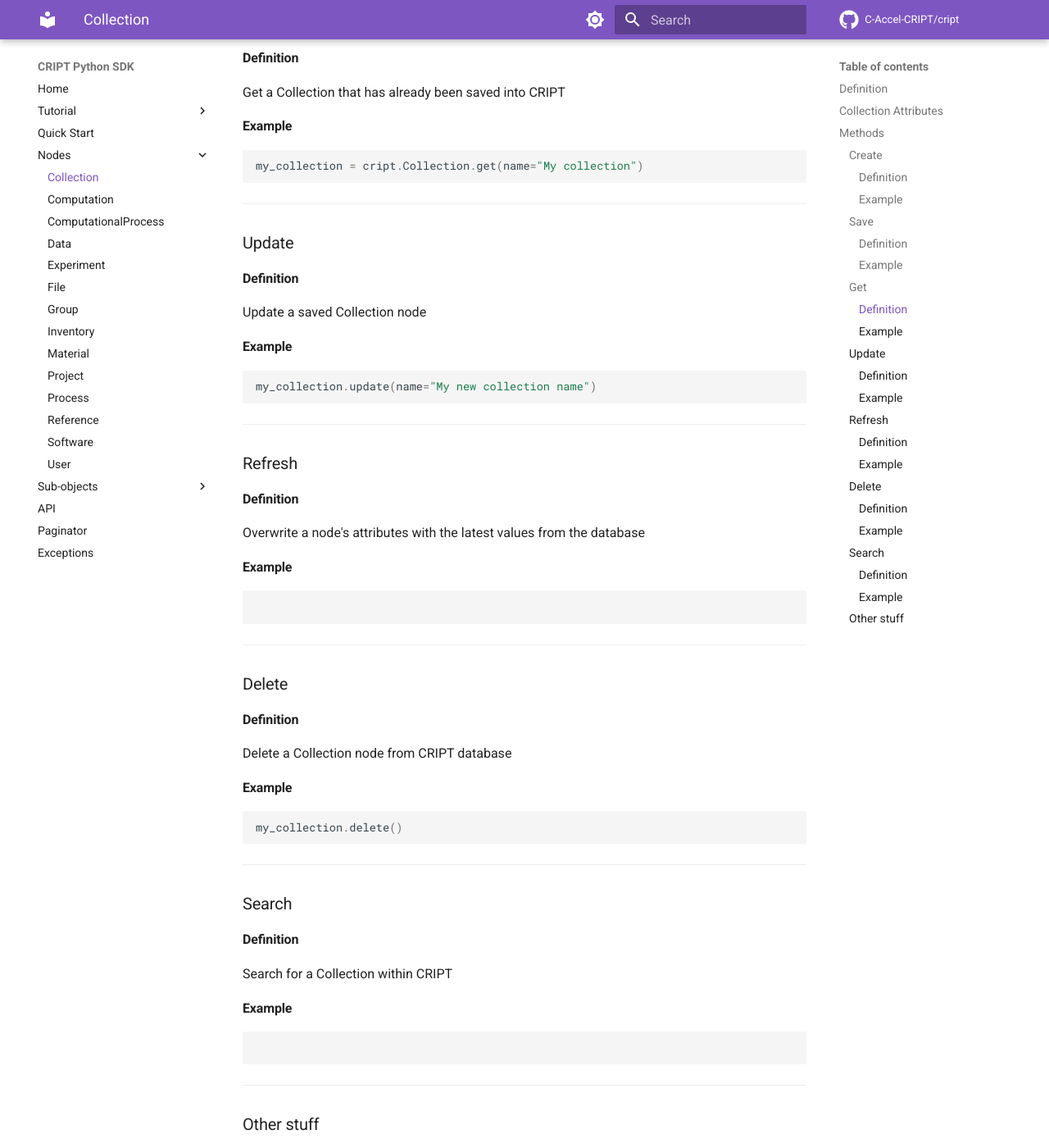
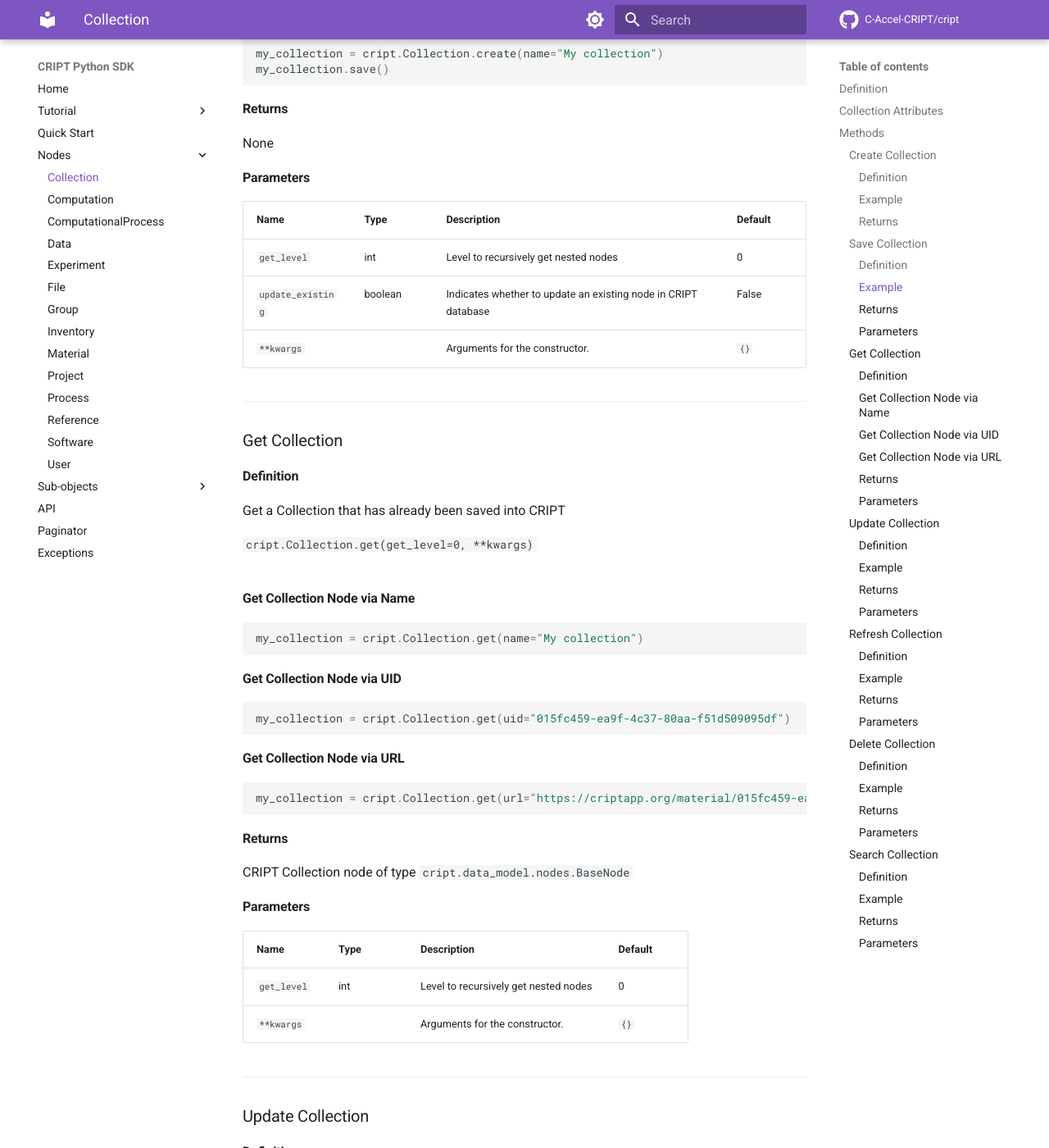
Before and after one commit to C-Accel-CRIPT/sdk-archive, an MkDocs documentation site: the page built from docs/nodes/collection.md, in a window 1280 px wide and 1400 px high, scrolled down 1431 px. Shown: the whole window at 82% size. Built offline with MkDocs 1.6.1 and Material for MkDocs 9.7.7, drawn with Linux system fonts in a browser that asks for light colours; comment, search, counter and statistics services are not loaded; some of the changed text lies outside the part shown; grey boxes are pictures that could not be loaded.

Commit message:
finished first rough draft of Collection node docs
Search method still needs refining and the code examples have not been tested

````diff
--- a/docs/nodes/collection.md
+++ b/docs/nodes/collection.md
@@ -32,11 +32,12 @@
 ---
 ## Methods
 
-### Create
-`.create(get_level=0, update_existing=False, **kwargs)`
+### Create Collection
 
 #### Definition
-This method can be used when creating a new `Collection` node
+The `.create()` method can be used to create a new Collection and save it in one line.
+
+`cript.Collection.create(get_level=0, update_existing=False, **kwargs)`
 
 #### Example
 
@@ -46,59 +47,128 @@
 my_collection = cript.Collection.create(name="My collection")
 ```
 
+#### Returns
+Created Collection node of type `cript.data_model.nodes.BaseNode`
+
 ---
 
-### Save
+### Save Collection
 
 #### Definition
 By saving a node it will be committed to the CRIPT database and saved there
+`cript.Collection.create()`
+
 
 #### Example
+Creating a Collection node named _"My Collection"_ and saving it to CRIPT
+
 ```python
 my_collection = cript.Collection.create(name="My collection")
 my_collection.save()
 ```
 
+#### Returns
+None
+
+#### Parameters
+
+| Name              | Type    | Description                                                    | Default |
+|-------------------|---------|----------------------------------------------------------------|---------|
+| `get_level`       | int     | Level to recursively get nested nodes                          | 0       |
+| `update_existing` | boolean | Indicates whether to update an existing node in CRIPT database | False   |
+| `**kwargs`        |         | Arguments for the constructor.                                 | `{}`    |
+
 
 ---
-### Get
+### Get Collection
 
 #### Definition
 Get a Collection that has already been saved into CRIPT
 
-#### Example
+`cript.Collection.get(get_level=0, **kwargs)`
 
+<div style="margin-bottom: 2rem"></div>
+
+#### Get Collection Node via Name
 ``` python
 my_collection = cript.Collection.get(name="My collection")
 ```
 
+#### Get Collection Node via UID
+``` python
+my_collection = cript.Collection.get(uid="015fc459-ea9f-4c37-80aa-f51d509095df")
+```
+
+#### Get Collection Node via URL
+``` python
+my_collection = cript.Collection.get(url="https://criptapp.org/material/015fc459-ea9f-4c37-80aa-f51d509095df/")
+```
+
+#### Returns
+CRIPT Collection node of type `cript.data_model.nodes.BaseNode`
+
+
+#### Parameters
+
+| Name              | Type    | Description                                                    | Default |
+|-------------------|---------|----------------------------------------------------------------|---------|
+| `get_level`       | int     | Level to recursively get nested nodes                          | 0       |
+| `**kwargs`        |         | Arguments for the constructor.                                 | `{}`    |
+
+
 ---
 
-### Update
+### Update Collection
 
 #### Definition
-Update a saved Collection node
+Update a saved Collection node with new values
+
+`my_collection.update(get_level=0, **kwargs)`
 
 #### Example
 ```python
 my_collection.update(name="My new collection name")
 ```
 
+#### Returns
+None
+
+#### Parameters
+
+| Name              | Type    | Description                                                    | Default |
+|-------------------|---------|----------------------------------------------------------------|---------|
+| `get_level`       | int     | Level to recursively get nested nodes                          | 0       |
+| `**kwargs`        |         | Arguments for the constructor.                                 | `{}`    |
+
+
+
 ---
-### Refresh
+### Refresh Collection
 
 #### Definition
-Overwrite a node's attributes with the latest values from the database
+Refresh a node to get the latest saved values from CRIPT
+
+`my_collection.refresh(get_level=0)`
 
 #### Example
 ```python
+my_collection.refresh(name="My new collection name")
+```
 
-```
+#### Returns
+None
+
+#### Parameters
+
+| Name              | Type    | Description                                                    | Default |
+|-------------------|---------|----------------------------------------------------------------|---------|
+| `get_level`       | int     | Level to recursively get nested nodes                          | 0       |
+| `**kwargs`        |         | Arguments for the constructor.                                 | `{}`    |
 
 
 ---
 
-### Delete
+### Delete Collection
 
 #### Definition
 Delete a Collection node from CRIPT database
@@ -108,12 +178,25 @@
 my_collection.delete()
 ```
 
+#### Returns
+None
+
+#### Parameters
+
+| Name              | Type    | Description                                                    | Default |
+|-------------------|---------|----------------------------------------------------------------|---------|
+| `get_level`       | int     | Level to recursively get nested nodes                          | 0       |
+| `**kwargs`        |         | Arguments for the constructor.                                 | `{}`    |
+
+
+
 ---
 
-### Search
+### Search Collection
 
 #### Definition
-Search for a Collection within CRIPT
+`cript.Collection.search(limit=None, offset=None, get_level=0, **kwargs)`
+Search for a Collection within CRIPT. This method returns a paginator object
 
 #### Example
 
@@ -121,22 +204,14 @@
 
 ```
 
+#### Returns
+A Paginator object of type `cript.data_model.paginator.Paginator`
 
-----
+#### Parameters
 
-
-
-
-
-### Other stuff
-
-::: cript.data_model.nodes.base_node.BaseNode
-    options:
-        members:
-            - save
-            - delete
-            - refresh
-            - update
-            - create
-            - get
-            - search
+| Name        | Type             | Description                           | Default |
+|-------------|------------------|---------------------------------------|---------|
+| `limit`     | Union[int, None] | The max number of items to return     | None    |
+| `offset`    | Union[int, None] | The starting position of the query    | None    |
+| `get_level` | int              | Level to recursively get nested nodes | 0       |
+| `**kwargs`  |                  | Arguments for the constructor.        | `{}`    |
````
